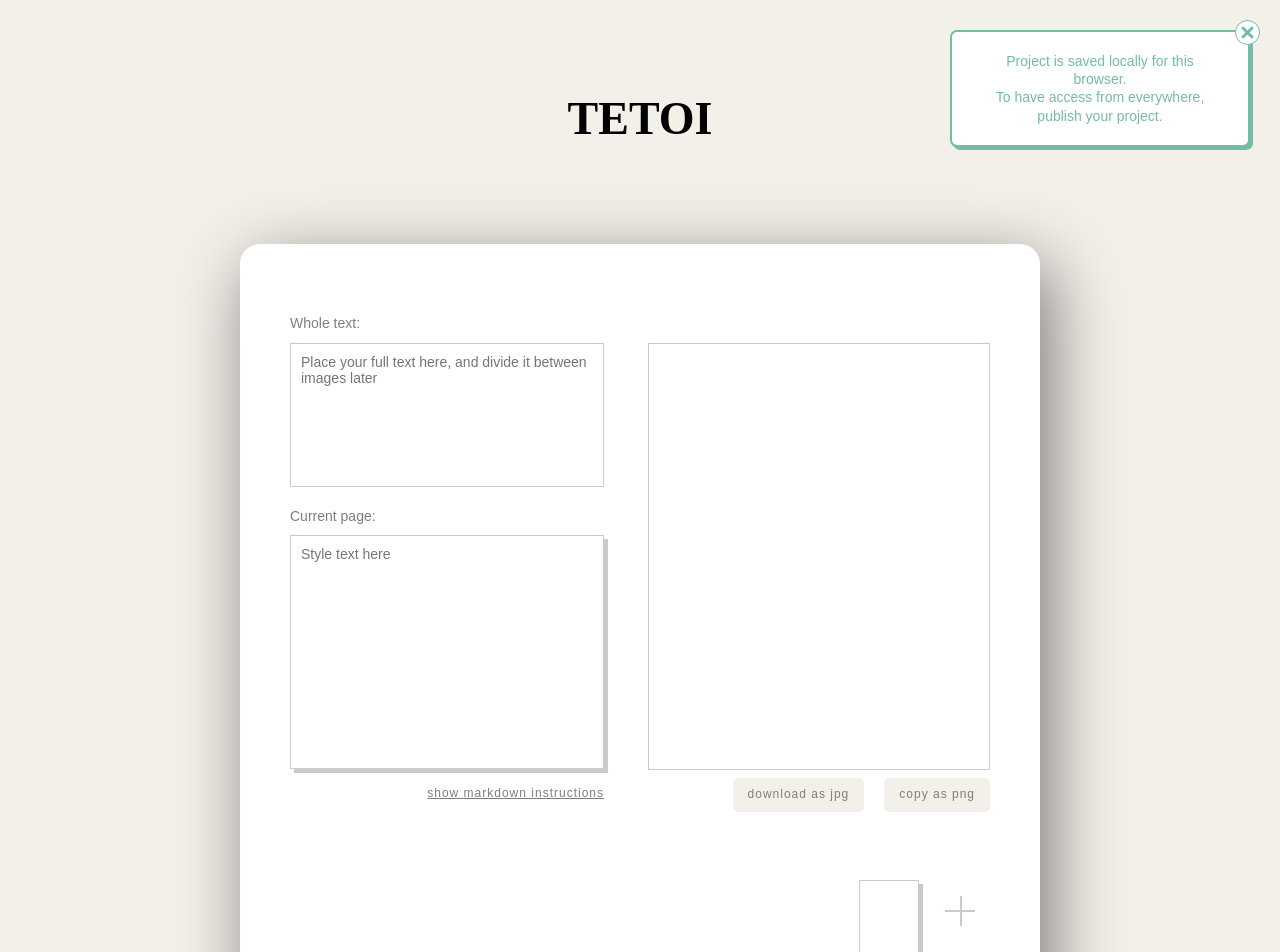
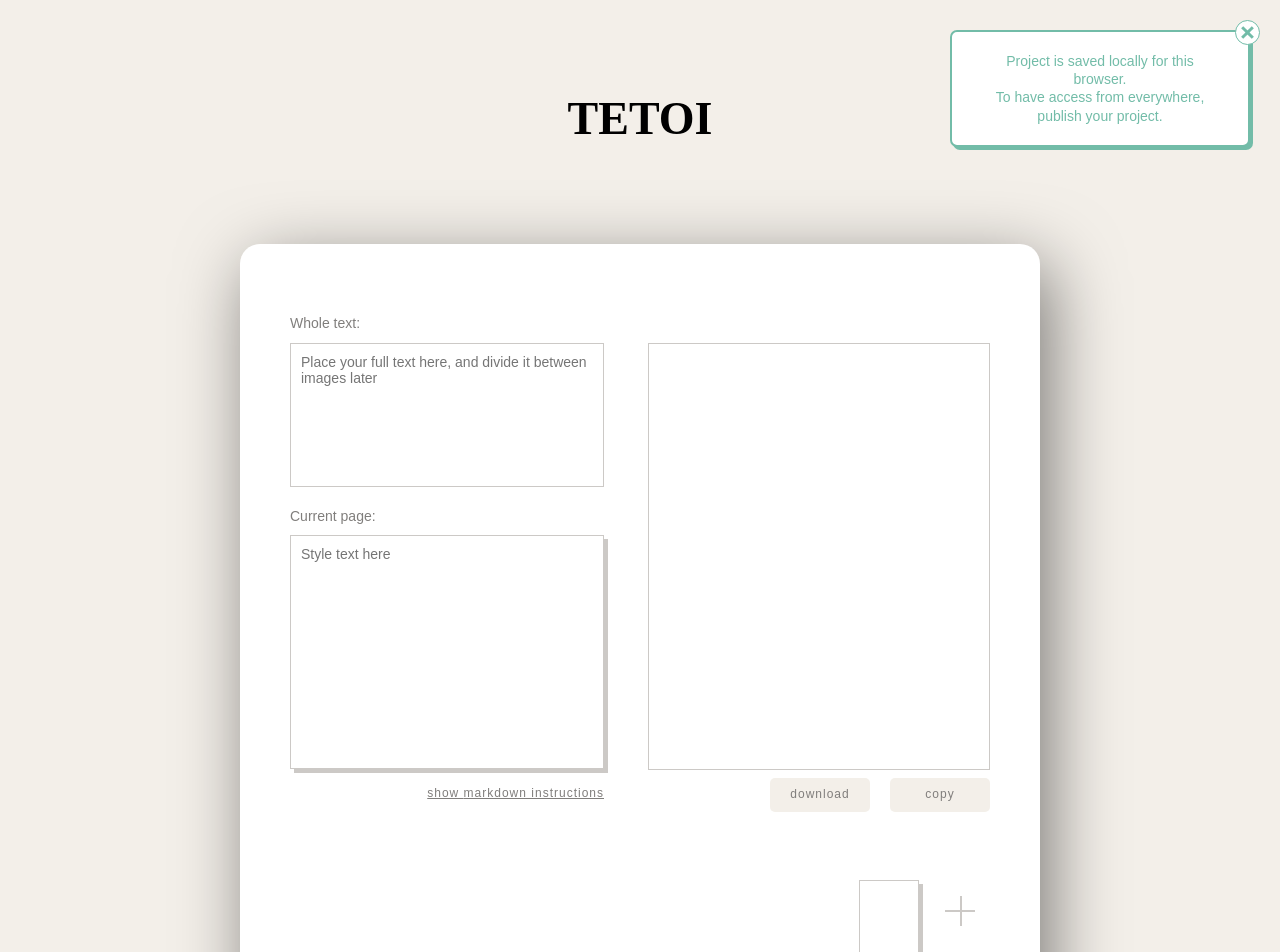
Before and after one commit to hellgaynius/tetoi, a Vue app: page / in a window 1280 px wide. Shown: the top 952 px of the page. Built offline with nearby package versions, Linux system fonts and the light colour scheme; no server answers; a web font is replaced by a local one; what markdown-it-align would draw is missing.

Commit message:
fix bug with image creation

```diff
--- a/src/components/TextTransformator.vue
+++ b/src/components/TextTransformator.vue
@@ -119,7 +119,7 @@ export default {
     }),
 
     downloadImage() {
-      imageCreation.download(`picture_page-${this.currentSlotIndex + 1}.jpg`);
+      imageCreation.download(`picture_page-${this.currentSlotIndex + 1}.png`);
     },
 
     copyImage() {
@@ -197,14 +197,14 @@ export default {
           button-like
           @click="downloadImage"
         >
-          download as jpg
+          download
         </AppButton>
         <AppButton
           :disabled="isPreviewButtonDisabled"
           button-like
           @click="copyImage"
         >
-          copy as png
+          copy
         </AppButton>
       </div>
       <Transition name="fade-copied">
--- a/src/processes/imageCreation.js
+++ b/src/processes/imageCreation.js
@@ -18,14 +18,14 @@ export const imageCreation = {
   },
 
   generateUrl() {
-    return domtoimage.toJpg(this.options.preview, this.options.compilation)
+    return domtoimage.toPng(this.options.preview, this.options.compilation)
       .then(dataUrl => {
         return dataUrl;
     });
   },
 
   download(fileName) {
-    domtoimage.toJpg(this.options.preview, this.options.compilation)
+    domtoimage.toPng(this.options.preview, this.options.compilation)
       .then(dataUrl => {
         const linkEl = document.createElement('a');
 
```
